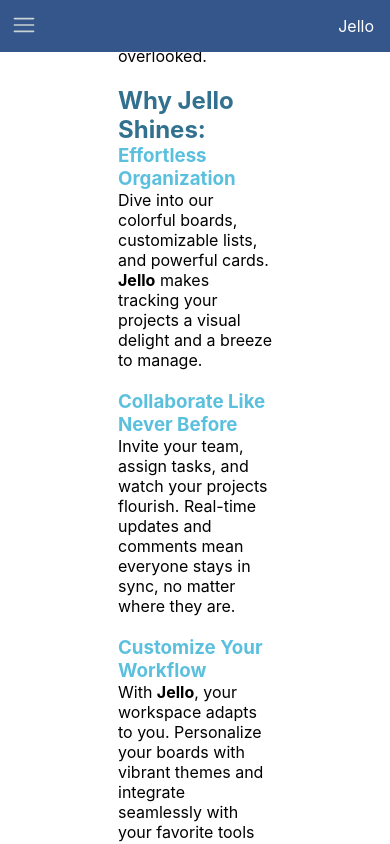
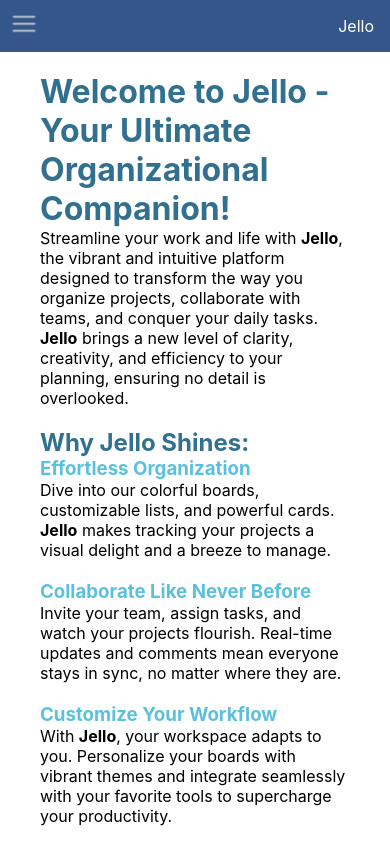
Before and after one commit to Jeluxe/Jello, a React (Vite) app: page / in a window 390 px wide. Built offline with nearby package versions, Linux system fonts and the light colour scheme.

Commit message:
fix(style): Fixed some measurements of elements.

```diff
--- a/src/App.css
+++ b/src/App.css
@@ -94,3 +94,9 @@
   height: 30px;
   border-radius: 9999px;
 }
+
+@media screen and (max-width: 768px) {
+  .main-container {
+    display: block;
+  }
+}
--- a/src/components/Auth-Layout/AuthLayout.css
+++ b/src/components/Auth-Layout/AuthLayout.css
@@ -22,3 +22,9 @@
   padding: 5px 10px;
   font-size: 18px;
 }
+
+@media screen and (max-width: 768px) {
+  .auth-layout {
+    padding: 40px;
+  }
+}
--- a/src/components/Navbar/Navbar.css
+++ b/src/components/Navbar/Navbar.css
@@ -39,8 +39,7 @@
 }
 
 .burger-menu {
-  padding-left: 12px;
-  padding-top: 2px;
+  padding: 12px;
   align-self: center;
 }
 
@@ -48,12 +47,12 @@
   display: flex;
   flex-direction: row-reverse;
   align-items: center;
-  padding: 12px;
+  padding: 8px 12px;
 }
 
 
 
-@media screen and (max-width: 606px) {
+@media screen and (max-width: 768px) {
   .navbar-container.open {
     height: 100vh;
     width: 100%;
--- a/src/components/Navbar/Navbar.tsx
+++ b/src/components/Navbar/Navbar.tsx
@@ -19,7 +19,7 @@ const Navbar = ({ image = monica }: Props) => {
     const checkSize = () => {
       if (pageWidthRef.current) {
         const width = pageWidthRef.current.getBoundingClientRect().width;
-        setIsSmallDevice(width < 606);
+        setIsSmallDevice(width < 768);
       }
     };
 
@@ -72,8 +72,8 @@ const Navbar = ({ image = monica }: Props) => {
         isSmallDevice ?
           <>
             <div className="navbar-sm">
-              <div className="button burger-menu">
-                <BurgerMenuIcon size={24} onClick={() => setIsMenuOpen(!isMenuOpen)} />
+              <div className="button burger-menu" onClick={() => setIsMenuOpen(!isMenuOpen)}>
+                <BurgerMenuIcon size={24} />
               </div>
               <Link to={"/"} onClick={handleLinkClick}>Jello</Link>
             </div>
--- a/src/pages/Welcome.css
+++ b/src/pages/Welcome.css
@@ -14,3 +14,9 @@
 .feature h3 {
   color: #5BC0DE;
 }
+
+@media screen and (max-width: 768px) {
+  .wrapper {
+    width: inherit;
+  }
+}
```
